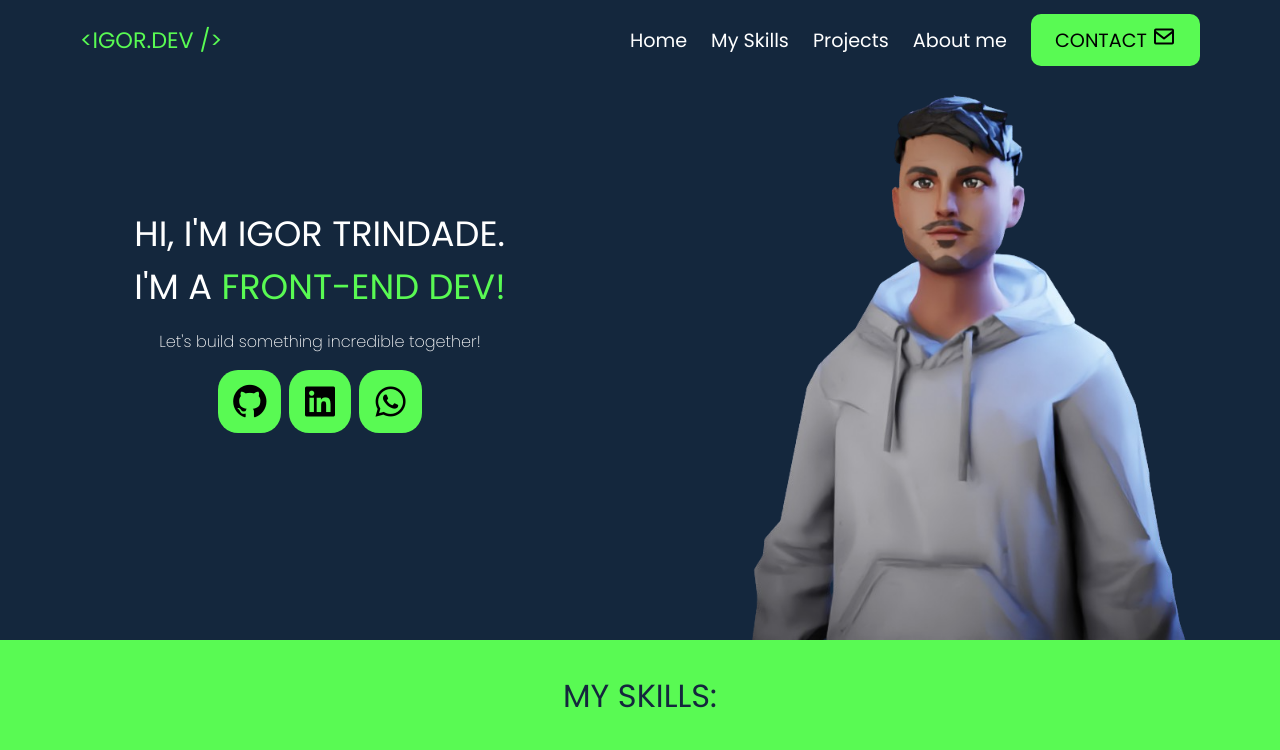
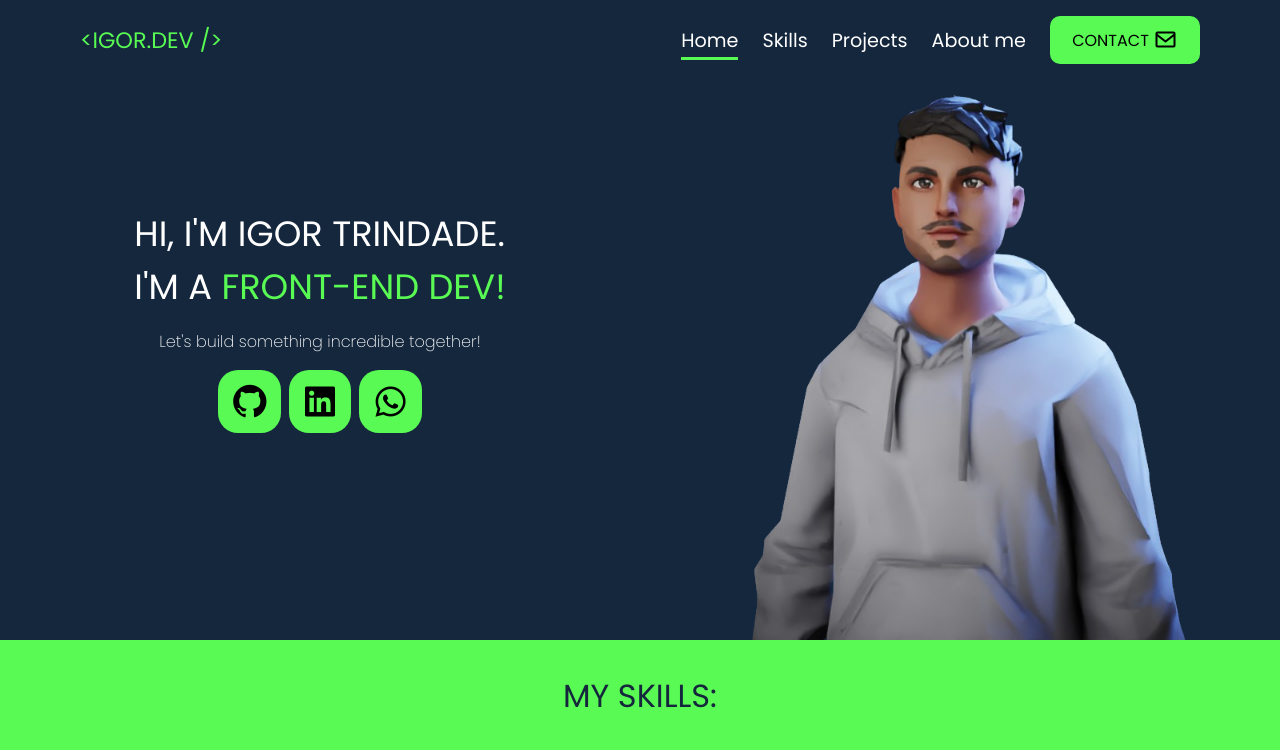
Before and after one commit to igortrindadelg/portfolio, a React (Create React App) app: page / in a window 1280 px wide. Shown: the top 750 px of the page. Built offline with nearby package versions, Linux system fonts and the light colour scheme.

Commit message:
active classes added

```diff
--- a/src/App.jsx
+++ b/src/App.jsx
@@ -9,6 +9,7 @@ import Header from './components/Header';
 import Main from './components/Main';
 import About from './components/About';
 import Projects from './components/Projects';
+import Footer from './components/Footer'
 
 function App() {
   return (
@@ -18,7 +19,7 @@ function App() {
         <Skills />
         <Projects />
         <About />
-
+        <Footer />
     </div>
   );
 }
--- a/src/components/Footer.jsx
+++ b/src/components/Footer.jsx
@@ -6,7 +6,7 @@ import Logo from './Logo'
 const Footer = () => {
     return (
         <div className="footerContainer">
-            <Logo />
+            <p>Lorem ipsum dolor sit amet consectetur adipisicing elit.  </p>
         </div>
      )
 }
--- a/src/components/Header.jsx
+++ b/src/components/Header.jsx
@@ -6,17 +6,24 @@ import '../scss/Header.scss'
 import Logo from './Logo.jsx'
 
 const Header = () => {
-    const [active, setActive] = useState('navLinks')
+    const [activeMobile, setActiveMobile] = useState('navLinks')
     const [ toggleIcon, setToggleIcon ] = useState('navToggle')
 
     const navToggle = () => {
-        active === 'navLinks'
-        ? setActive('navLinks navActive')
-        : setActive('navLinks')
+        activeMobile === 'navLinks'
+        ? setActiveMobile('navLinks navActive')
+        : setActiveMobile('navLinks')
 
         toggleIcon === 'navToggle'
         ? setToggleIcon('navToggle toggle')
         : setToggleIcon('navToggle')
+
+    }
+
+    const closeMenu = () => {
+        activeMobile === 'navLinks navActive'
+        ? setActiveMobile('navLinks')
+        : setActiveMobile('navLinks')
     }
 
     return (
@@ -26,25 +33,65 @@ const Header = () => {
                 <Logo />
             </div>
 
-            <ul className={active}>
+            <ul className={activeMobile}>
                 <li className="navLink">
-                    <Link to="home">Home</Link>
+                    <Link
+                    to="home"
+                    activeClass="navLinkActive"
+                    spy={true}
+                    smooth={true}
+                    offset={-100}
+                    duration={500}
+                    onClick={closeMenu}
+                    >Home</Link>
                 </li>
 
                 <li className="navLink">
-                    <Link to="services">My Skills</Link>
+                    <Link
+                    to="services"
+                    activeClass="navLinkActive"
+                    spy={true}
+                    smooth={true}
+                    offset={-50}
+                    duration={500}
+                    onClick={closeMenu}
+                    >Skills</Link>
                 </li>
 
                 <li className="navLink">
-                    <Link to="projects">Projects</Link>
+                    <Link
+                    to="projects"
+                    activeClass="navLinkActive"
+                    spy={true}
+                    smooth={true}
+                    offset={-100}
+                    duration={500}
+                    onClick={closeMenu}
+                    >Projects</Link>
                 </li>
 
                 <li className="navLink">
-                    <Link to="about">About me</Link>
+                    <Link
+                    to="about"
+                    activeClass="navLinkActive"
+                    spy={true}
+                    smooth={true}
+                    offset={-50}
+                    duration={500}
+                    onClick={closeMenu}
+                    >About me</Link>
                 </li>
 
                 <li className="navLink">
-                    <Link to='contact' className="navButton">
+                    <Link
+                    className="navButton"
+                    to='contact'
+                    spy={true}
+                    smooth={true}
+                    offset={-100}
+                    duration={500}
+                    onClick={closeMenu}
+                    >
                         <p> Contact <i class='bx bx-envelope'></i></p>
                     </Link>
                 </li>
--- a/src/scss/Footer.scss
+++ b/src/scss/Footer.scss
@@ -5,13 +5,13 @@
     display: grid;
     grid-template-columns: auto 1fr;
     grid-gap: 1rem;
-    justify-content: center;
     align-items: center;
     height: 10vh;
-    background-color: black;
+    background-color: #0b1b2ce1;
     padding: 1rem;
 
     p {
+        text-align: center;
         max-width: 100%;
         color: white;
     }
--- a/src/scss/Header.scss
+++ b/src/scss/Header.scss
@@ -46,10 +46,9 @@
     text-transform: uppercase;
     display: grid;
     grid-auto-flow: column;
-    grid-gap: 0.3rem;
     align-items: center;
-    padding: 0.7rem 1.5rem;
-    font-size: 1.2rem;
+    padding: 0.7rem 1.4rem;
+    font-size: 1rem;
     border-radius: 10px;
     border: none;
     background-color: #59fa53;
@@ -57,6 +56,10 @@
 
     p {
         color: black;
+        display: grid;
+        grid-auto-flow: column;
+        align-items: center;
+        grid-gap: 0.3rem;
     }
 
     i {
@@ -72,6 +75,11 @@
     p {
         color: $primaryColor;
     }
+}
+
+.navLinkActive {
+    padding-bottom: 0.2rem;
+    border-bottom: 3px solid $primaryColor;
 }
 
 
```
